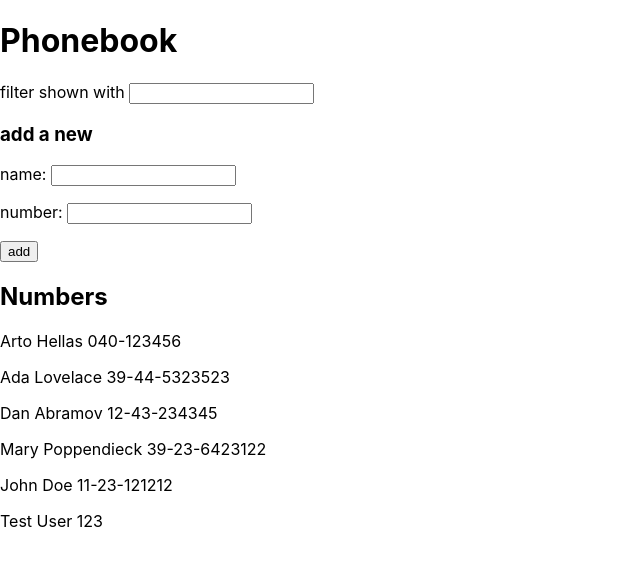
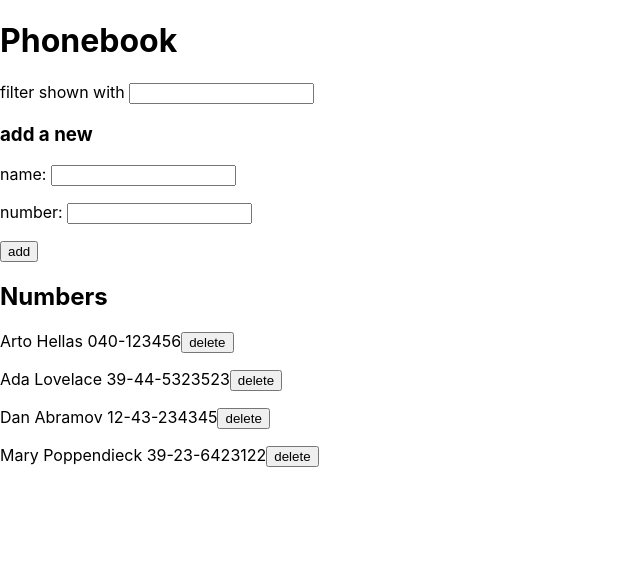
Before and after one commit to Markus6/fullstack, a React (Create React App) app in the folder osa2/puhelinluettelo/: page / in a window 1280 px wide. Shown: the top 566 px of the page, without its empty margins (0-640 px from the left). Built offline with nearby package versions, Linux system fonts and the light colour scheme; data requests are answered from the project's data file.

Commit message:
puhelinluettelo step9

```diff
--- a/osa2/puhelinluettelo/db.json
+++ b/osa2/puhelinluettelo/db.json
@@ -19,16 +19,6 @@
       "name": "Mary Poppendieck",
       "number": "39-23-6423122",
       "id": 4
-    },
-    {
-      "name": "John Doe",
-      "number": "11-23-121212",
-      "id": 5
-    },
-    {
-      "name": "Test User",
-      "number": "123",
-      "id": 6
     }
   ]
 }
--- a/osa2/puhelinluettelo/src/App.js
+++ b/osa2/puhelinluettelo/src/App.js
@@ -48,6 +48,21 @@ const App = () => {
         });
   }
 
+  const removePerson = (id, name) => {
+      const message = `Delete ${name} ?`
+      let result = window.confirm(message);
+
+      if (result) {
+        personService.remove(id)
+        .then(response => {
+            if (response.status == 200) {
+              const newPersons = persons.filter(person => person.id != id);
+              setPersons(newPersons);
+            }
+        })
+      }
+  }
+
   const handleNameChange = (event) => {
       setNewName(event.target.value);
   }
@@ -67,7 +82,7 @@ const App = () => {
       <h1>Phonebook</h1>
       <Filter filter={filter} handleFilterchange={handleFilterchange} />
       <PersonForm addPerson={addPerson} newName={newName} handleNameChange={handleNameChange} newNumber={newNumber} handleNumberChange={handleNumberChange} />
-      <Numbers persons={filteredPersons}/>
+      <Numbers persons={filteredPersons} removeFunction={removePerson}/>
     </div>
   )
 
--- a/osa2/puhelinluettelo/src/components/Numbers.js
+++ b/osa2/puhelinluettelo/src/components/Numbers.js
@@ -3,14 +3,14 @@ import React from 'react';
 const Number = (props) => {
     return (
         <>
-            <p>{props.name} {props.number}</p>
+            <p>{props.name} {props.number}<button onClick={() => props.removeFunction(props.id, props.name)}>delete</button></p>
         </>
     )
 }
 
 const Numbers = (props) => {
-    const { persons } = props;
-    const numbers = () => persons.map(person => <Number key={person.name} name={person.name} number={person.number}/>)
+    const { persons, removeFunction } = props;
+    const numbers = () => persons.map(person => <Number key={person.name} name={person.name} number={person.number} removeFunction={removeFunction} id={person.id}/>)
     return (
         <>
             <h2>Numbers</h2>
--- a/osa2/puhelinluettelo/src/services/persons.js
+++ b/osa2/puhelinluettelo/src/services/persons.js
@@ -17,4 +17,8 @@ const update = (id, newObject) => {
     return request.then(response => response.data);
 }
 
-export default { getAll, create, update }
+const remove = (id) => {
+    return axios.delete(`${baseUrl}/${id}`);
+}
+
+export default { getAll, create, update, remove }
```
